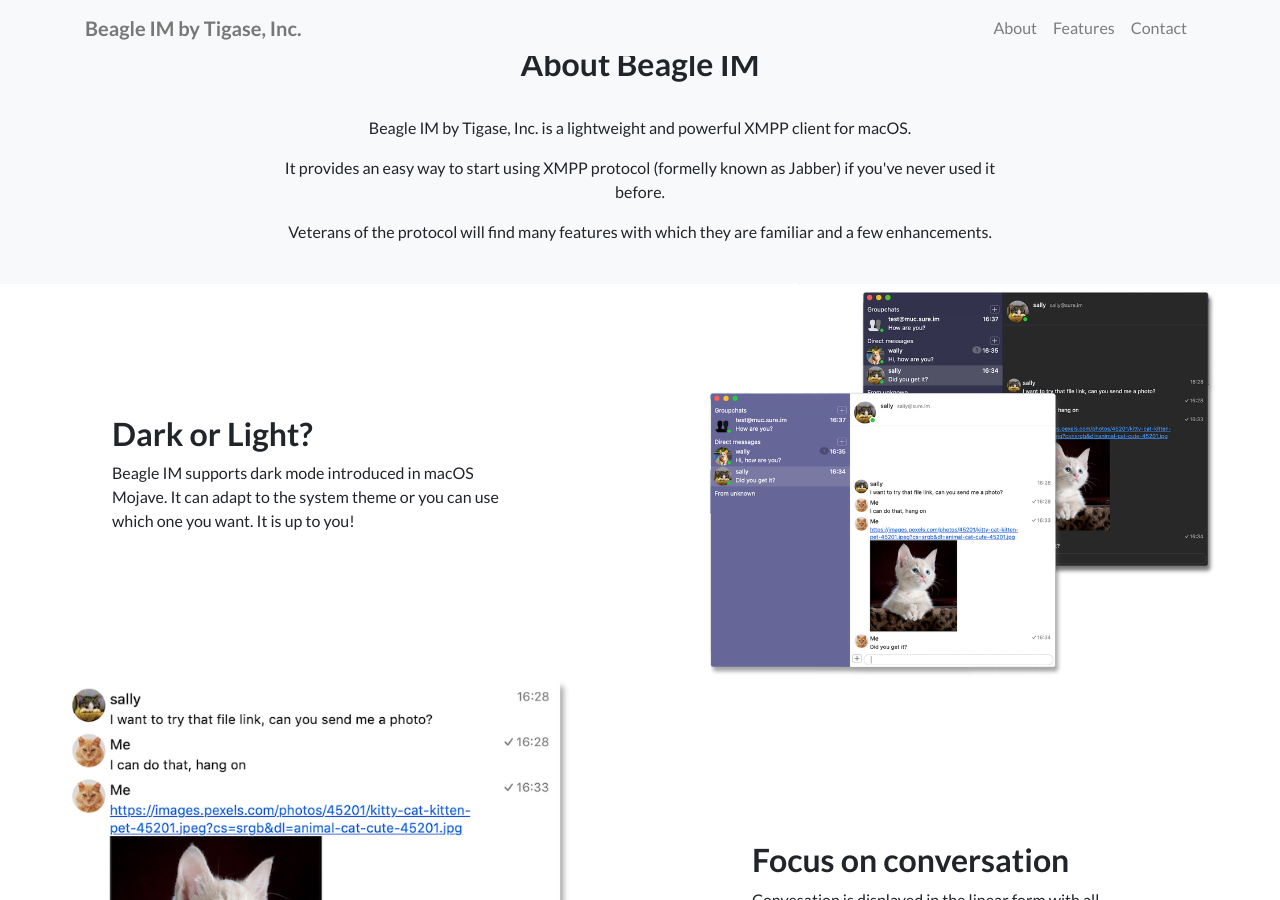
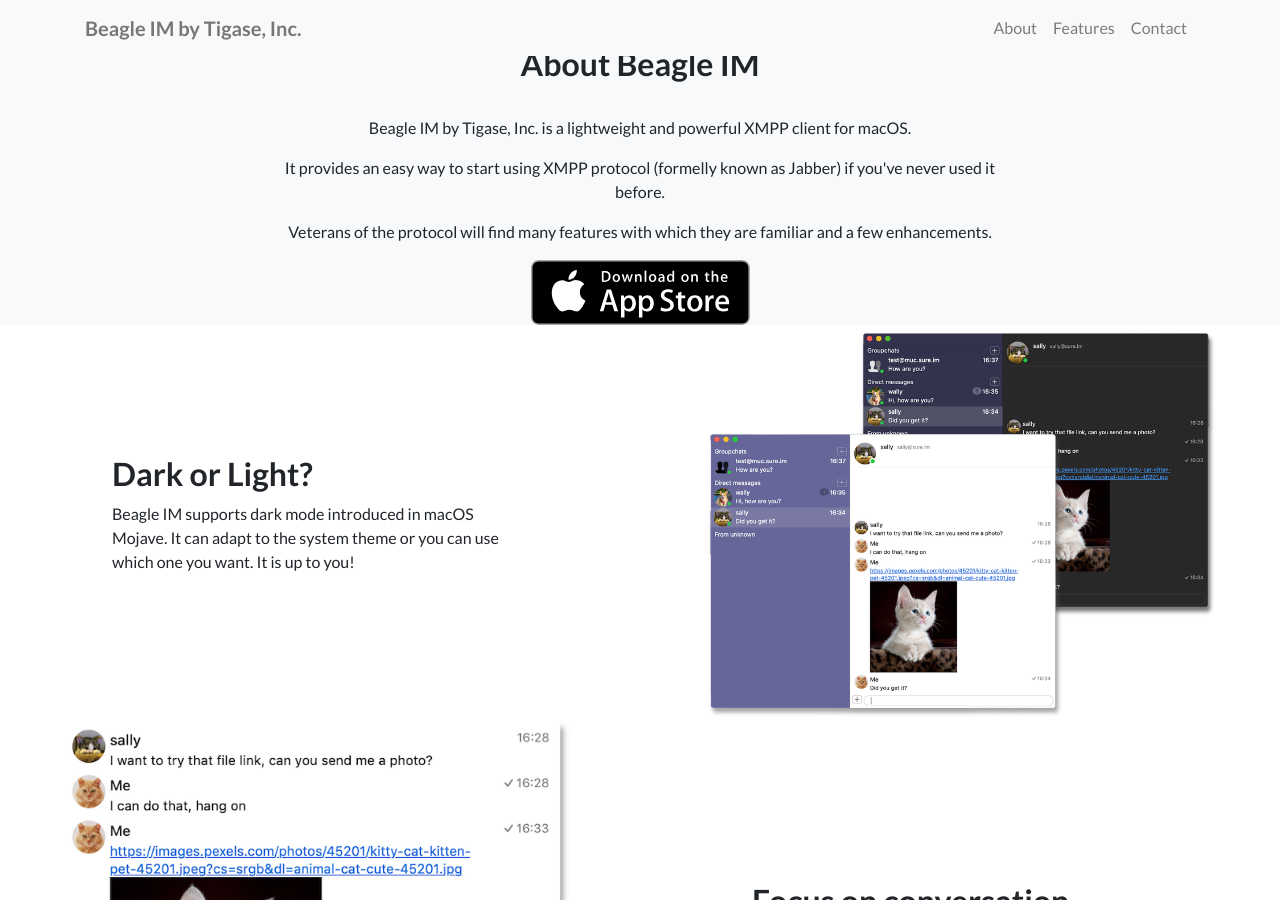
Before and after one commit to tigase/beagle-im-website, a Jekyll site: the page built from index.html, in a window 1280 px wide and 900 px high, scrolled down 566 px. Built offline with Jekyll 4.4.1, drawn with Linux system fonts in a browser that asks for light colours.

Commit message:
add download button

```diff
--- a/_includes/about.html
+++ b/_includes/about.html
@@ -10,6 +10,7 @@
                 <p style="text-align: center;">Beagle IM by Tigase, Inc. is a lightweight and powerful XMPP client for macOS.</p>
                 <p style="text-align: center;">It provides an easy way to start using XMPP protocol (formelly known as Jabber) if you've never used it before.</p>
                 <p style="text-align: center;">Veterans of the protocol will find many features with which they are familiar and a few enhancements.</p>
+                <a href="https://apps.apple.com/us/app/beagleim-by-tigase-inc/id1445349494"><img width="30%" src="img/appstore-download.svg"/></a>
                 <br/>
               </div>
               <div class="col-lg-2"></div>
```
Also changed, not shown: img/appstore-download.svg (added).
